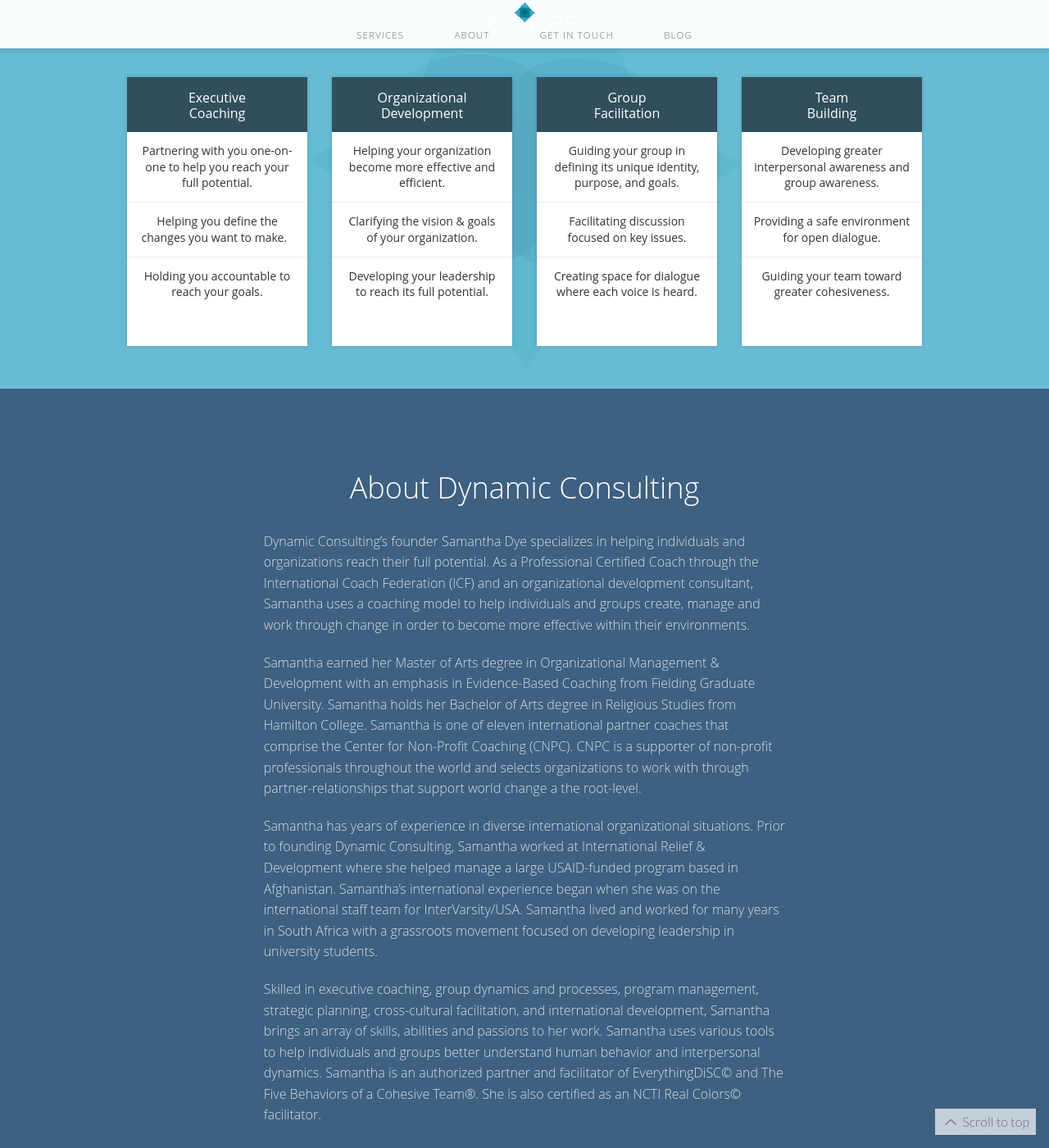
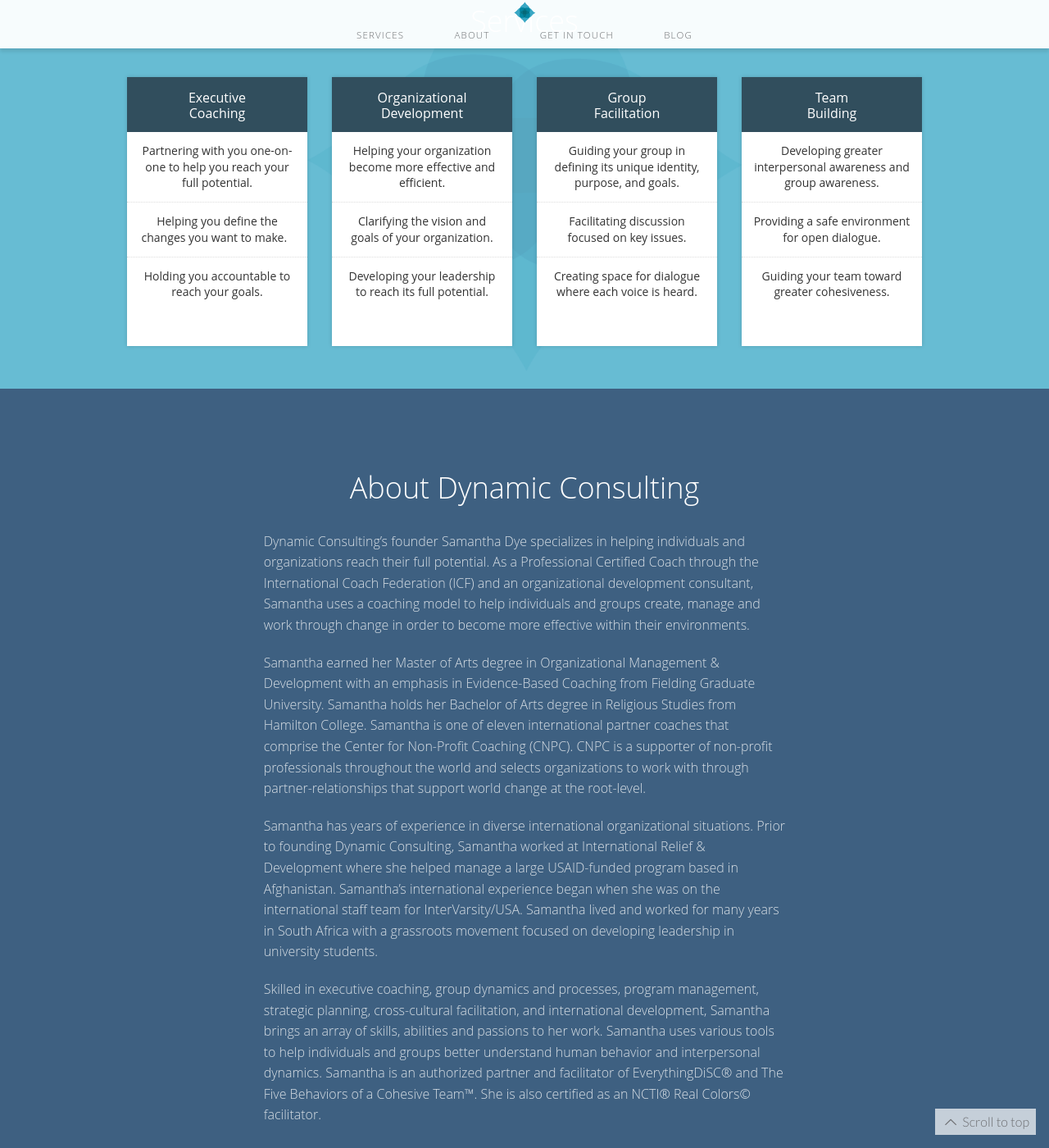
Before and after one commit to ducstudio/dynamicconsulting.github.io, a Jekyll site: the page built from index.html, in a window 1280 px wide and 1400 px high, scrolled down 861 px. Shown: the whole window at 82% size. Built offline with Jekyll 4.4.1, drawn with Linux system fonts in a browser that asks for light colours; Markdown is read by kramdown in place of the engine named in the settings; the list of posts is cut into pages by our own code.

Commit message:
Copy edits

```diff
--- a/_layouts/home.html
+++ b/_layouts/home.html
@@ -54,7 +54,7 @@ in your leadership, in your business, and in your organization. </p>
 <ul class="pricing-table" data-equalizer-watch>
 <li class="title">Organizational <span>Development</span></li>
 <li class="bullet-item">Helping your organization become more effective and efficient. </li>
-<li class="bullet-item">Clarifying the vision &amp; goals of your organization.</li>
+<li class="bullet-item">Clarifying the vision and goals of your organization.</li>
 <li class="bullet-item">Developing your leadership to reach its full potential.</li>
 </ul>
 
@@ -93,11 +93,11 @@ in your leadership, in your business, and in your organization. </p>
 
 <p>Dynamic Consulting&rsquo;s founder Samantha Dye specializes in helping individuals and organizations reach their full potential.  As a Professional Certified Coach through the International Coach Federation (<abbr>ICF</abbr>) and an organizational development consultant, Samantha uses a coaching model to help individuals and groups create, manage and work through change in order to become more effective within their environments.</p>
 
-<p>Samantha earned her Master of Arts degree in Organizational Management &amp; Development with an emphasis in Evidence-Based Coaching from Fielding Graduate University.  Samantha holds her Bachelor of Arts degree in Religious Studies from Hamilton College.  Samantha is one of eleven international partner coaches that comprise the Center for Non-Profit Coaching (<abbr>CNPC</abbr>).  <abbr>CNPC</abbr> is a supporter of non-profit professionals throughout the world and selects organizations to work with through partner-relationships that support world change a the root-level.</p>
+<p>Samantha earned her Master of Arts degree in Organizational Management &amp; Development with an emphasis in Evidence-Based Coaching from Fielding Graduate University.  Samantha holds her Bachelor of Arts degree in Religious Studies from Hamilton College.  Samantha is one of eleven international partner coaches that comprise the Center for Non-Profit Coaching (<abbr>CNPC</abbr>).  <abbr>CNPC</abbr> is a supporter of non-profit professionals throughout the world and selects organizations to work with through partner-relationships that support world change at the root-level.</p>
 
 <p>Samantha has years of experience in diverse international organizational situations.  Prior to founding Dynamic Consulting, Samantha worked at International Relief &amp; Development where she helped manage a large <abbr>USAID</abbr>-funded program based in Afghanistan.  Samantha&rsquo;s international experience began when she was on the international staff team for InterVarsity/<abbr>USA</abbr>.  Samantha lived and worked for many years in South Africa with a grassroots movement focused on developing leadership in university students.
 
-<p>Skilled in executive coaching, group dynamics and processes, program management, strategic planning, cross-cultural facilitation, and international development, Samantha brings an array of skills, abilities and passions to her work.   Samantha uses various tools to help individuals and groups better understand human behavior and interpersonal dynamics. Samantha is an authorized partner and facilitator of EverythingDiSC&copy; and The Five Behaviors of a Cohesive Team&reg;.  She is also certified as an <abbr>NCTI</abbr> Real Colors&copy; facilitator.</p>
+<p>Skilled in executive coaching, group dynamics and processes, program management, strategic planning, cross-cultural facilitation, and international development, Samantha brings an array of skills, abilities and passions to her work.   Samantha uses various tools to help individuals and groups better understand human behavior and interpersonal dynamics. Samantha is an authorized partner and facilitator of EverythingDiSC&reg; and The Five Behaviors of a Cohesive Team&#0153;.  She is also certified as an <abbr>NCTI</abbr>&reg; Real Colors&copy; facilitator.</p>
 
 </div>
 </div>
--- a/assets/scss/_dynamic.scss
+++ b/assets/scss/_dynamic.scss
@@ -218,6 +218,7 @@ blockquote {
 #get-in-touch {
   background: url(../../images/design/footer.jpg) top center no-repeat;
   padding: 6em 0 0 0;
+  p {text-align: center;}
   @media #{$medium} {
     background-size: cover;
     padding: 8em 0 0em 0;
```
